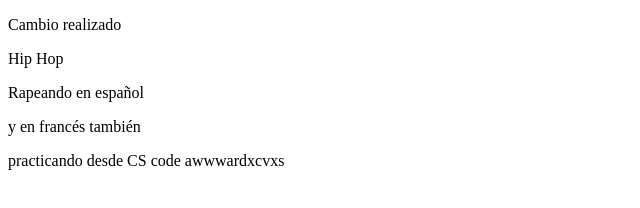
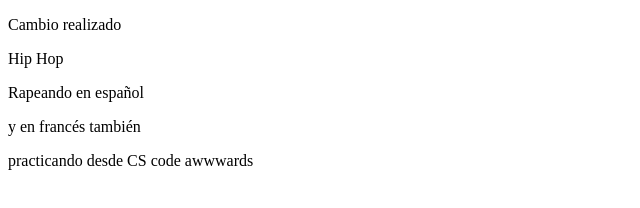
Before and after one commit to MaximoAdolfo/webgl-3, a plain HTML site: page index.html in a window 1280 px wide. Shown: the full height of the page, 0-640 px from the left. Drawn offline with Linux system fonts and the light colour scheme.

Commit message:
Update index.html

```diff
--- a/index.html
+++ b/index.html
@@ -13,6 +13,6 @@
     <div><p>
         y en francés también<dazsdcfas
     </p></div>
-    <p>practicando desde CS code awwwardxcvxs</p>
+    <p>practicando desde CS code awwwards</p>
 </body>
 </html>
```
